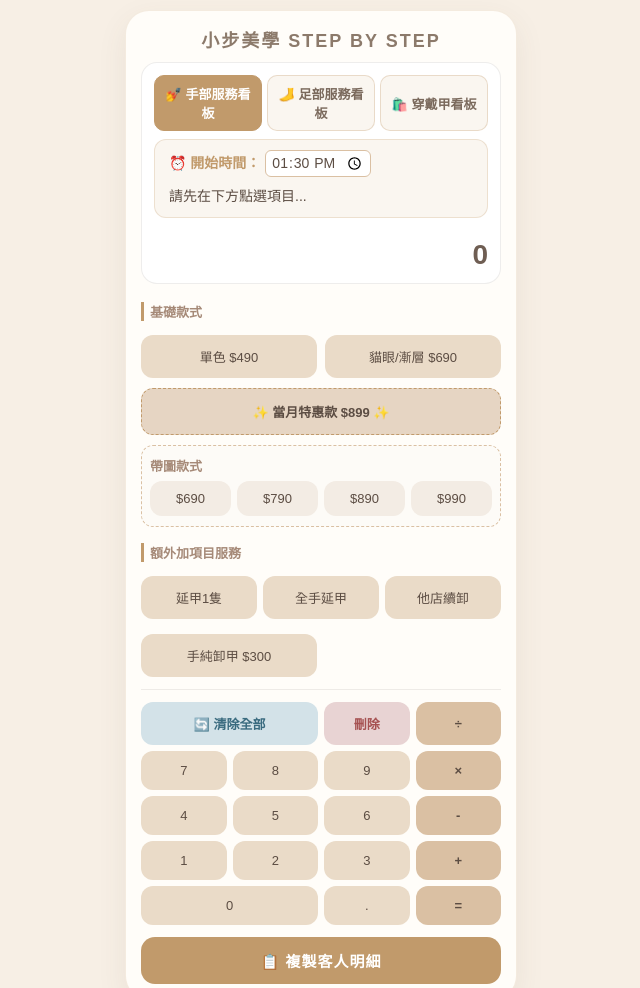
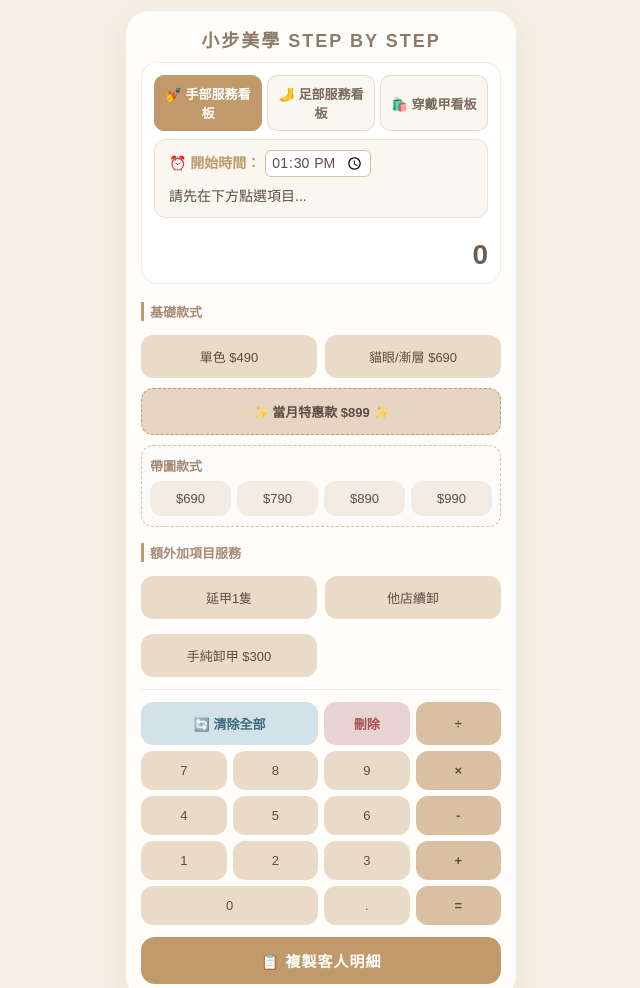
Before and after one commit to minikiki33333-netizen/count, a plain HTML site: page index.html in a window 1280 px wide. Shown: the top 988 px of the page, without its empty margins (319-959 px from the left). Drawn offline with Linux system fonts and the light colour scheme.

Commit message:
Refactor button groups and update service functions

```diff
--- a/index.html
+++ b/index.html
@@ -236,9 +236,8 @@
             </div>
         </div>
         <div class="section-title">額外加項目服務</div>
-        <div class="btn-group-3">
+        <div class="btn-group">
             <button onclick="addAddon('延甲一隻', 50, 15, 15, 'hand', '延甲一隻')">延甲1隻</button>
-            <button onclick="addAddon('全手延甲', 500, 150, 150, 'hand', '全手延甲')">全手延甲</button>
             <button onclick="addAddon('他店續卸', 150, 25, 25, 'hand', '他店續卸', true)">他店續卸</button>
         </div>
         <div class="btn-group" style="margin-top: 5px;">
@@ -256,7 +255,7 @@
         <div class="section-title">額外加項目服務</div>
         <div class="btn-group-3">
             <button onclick="addAddon('足部去角質', 0, 15, 15, 'foot', '足部去角質')">去角質</button>
-            <button onclick="addAddon('他店續卸', 250, 25, 25, 'foot', '他店續卸', true)">他店續卸</button>
+            <button onclick="addAddon(' his店續卸', 250, 25, 25, 'foot', '他店續卸', true)">他店續卸</button>
             <button onclick="addAddon('足純卸甲', 400, 45, 45, 'foot', '足純卸甲', true)">足純卸甲 $400</button>
         </div>
     </div>
@@ -311,7 +310,6 @@
         document.getElementById(targetTab + '-section').classList.add('active');
     }
 
-    // 點選主要款式（無任何卸甲提示標籤）
     function addSmartService(name, price, noRemoveMin, noRemoveMax, needRemoveMin, needRemoveMax, type, displayName) {
         if (!receiptData[type][name]) {
             receiptData[type][name] = { price: price, count: 0 };
@@ -329,7 +327,6 @@
         pushPriceToInput(price);
     }
 
-    // 點選加價項目（包含加強檢查是否包含卸甲）
     function addAddon(name, price, minMins, maxMins, type, displayName, isRemoval = false) {
         if (!receiptData[type][name]) {
             receiptData[type][name] = { price: price, count: 0 };
@@ -346,7 +343,6 @@
         pushPriceToInput(price);
     }
 
-    // 穿戴甲專用
     function addServiceDirect(name, price, type, displayName) {
         if (!receiptData[type][name]) {
             receiptData[type][name] = { price: price, count: 0 };
@@ -424,14 +420,12 @@
             return;
         }
 
-        // 判斷當前該分類有沒有點選任何「卸甲項目」
         const hasRemoval = selectedAddons[type].some(addon => addon.isRemoval === true);
 
         let html = `<div class="result-title">📋 施作內容</div>`;
         let totalMinMins = 0;
         let totalMaxMins = 0;
 
-        // 計算主款式工時 (自動判定要卸或不卸)
         selectedServices[type].forEach(item => {
             let useMin = hasRemoval ? item.needRemoveMin : item.noRemoveMin;
             let useMax = hasRemoval ? item.needRemoveMax : item.noRemoveMax;
@@ -442,7 +436,6 @@
             html += `<div class="result-item"><span class="result-item-name">✔ ${item.name}</span><br><span class="result-item-time">${displayH}</span></div>`;
         });
 
-        // 計算加價項目工時
         selectedAddons[type].forEach(addon => {
             totalMinMins += addon.min;
             totalMaxMins += addon.max;
@@ -450,7 +443,6 @@
             html += `<div class="result-item"><span class="result-item-name">✔ ${addon.name}</span><br><span class="result-item-time">${displayH}</span></div>`;
         });
 
-        // 固定流程時間
         html += `<div class="result-item"><span class="result-item-name">✔ 拍照</span><br><span class="result-item-time">10分鐘</span></div>`;
         html += `<div class="result-item"><span class="result-item-name">✔ 討論款式</span><br><span class="result-item-time">15分鐘</span></div>`;
         totalMinMins += 25;
```
